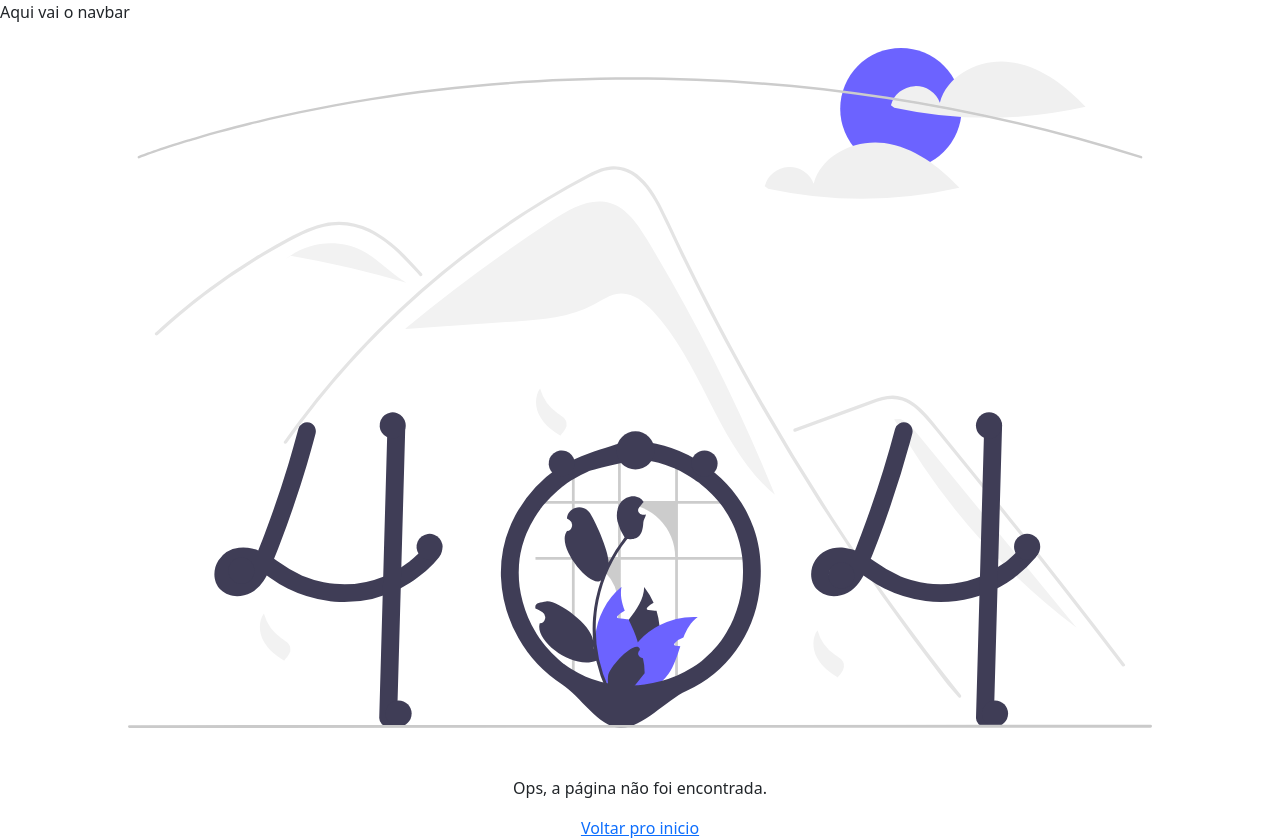
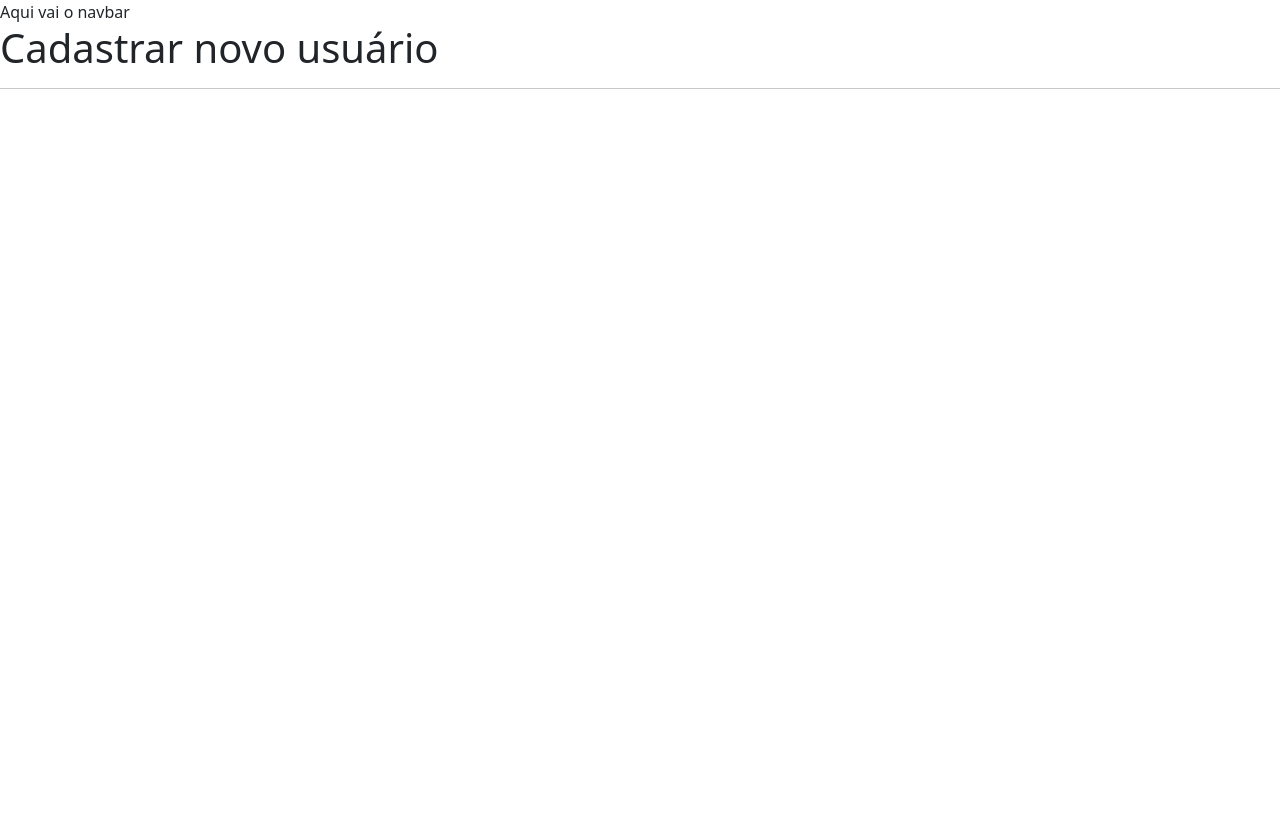
Before and after one commit to iwtrainingbr/app-front-10, a React (Create React App) app: page /cadastro in a window 1280 px wide. After the commit the page ends 800 px from the top, so only its background shows below. Built offline with nearby package versions, Linux system fonts and the light colour scheme.

Commit message:
add Register page

```diff
--- a/src/App.js
+++ b/src/App.js
@@ -3,6 +3,7 @@ import {BrowserRouter, Routes, Route} from "react-router-dom";
 import Home from "./pages/Home";
 import NotFound from "./pages/NotFound";
 import RecoverPassword from "./pages/RecoverPassword";
+import Register from "./pages/Register";
 
 import "bootstrap/dist/css/bootstrap.min.css";
 
@@ -13,6 +14,7 @@ export default function App() {
 
       <Routes>
         <Route path="/recuperar-senha" element={<RecoverPassword/>}/>
+        <Route path="/cadastro" element={<Register/>}/>
 
         <Route path="/" element={<Home/>}/>
         <Route path="/*" element={<NotFound/>}/>
--- /dev/null
+++ b/src/pages/Register/index.js
@@ -0,0 +1,8 @@
+export default function Register (){
+  return (
+    <div>
+     <h1>Cadastrar novo usuário</h1>
+     <hr/>
+    </div>
+  )
+}
```
Also changed, not shown: 1 other file (tests, documents, lock files or other folders).
